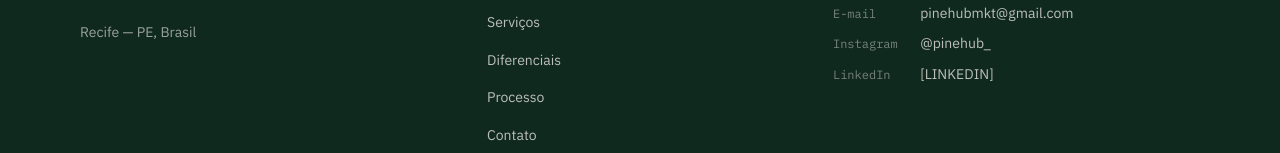
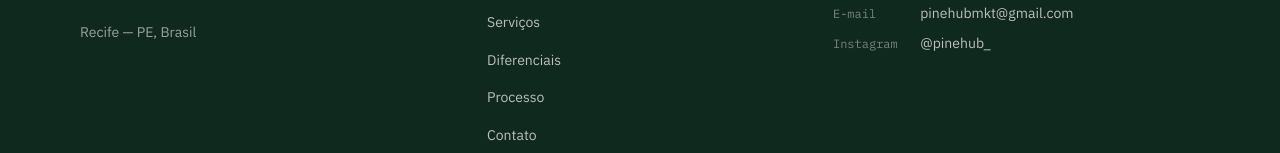
Before and after one commit to kaiopamorim-droid/pinehubsite, a React (Vite) app in the folder pinehub-landing/: page / in a window 1280 px wide. Shown: the part 7198-7351 px from the top of the page. Built offline with nearby package versions, Linux system fonts and the light colour scheme.

Commit message:
Remove placeholder de LinkedIn do rodapé

```diff
--- a/pinehub-landing/src/components/Footer.jsx
+++ b/pinehub-landing/src/components/Footer.jsx
@@ -43,9 +43,6 @@ export default function Footer() {
               {site.instagram}
             </a>
           </p>
-          <p>
-            <span>LinkedIn</span> {site.linkedin}
-          </p>
         </div>
       </div>
 
--- a/pinehub-landing/src/siteConfig.js
+++ b/pinehub-landing/src/siteConfig.js
@@ -15,9 +15,6 @@ export const site = {
 
   email: "pinehubmkt@gmail.com",
   instagram: "@pinehub_",
-
-  // PLACEHOLDER — troque quando tiver o perfil.
-  linkedin: "[LINKEDIN]",
 };
 
 export const whatsappHref = () =>
```
